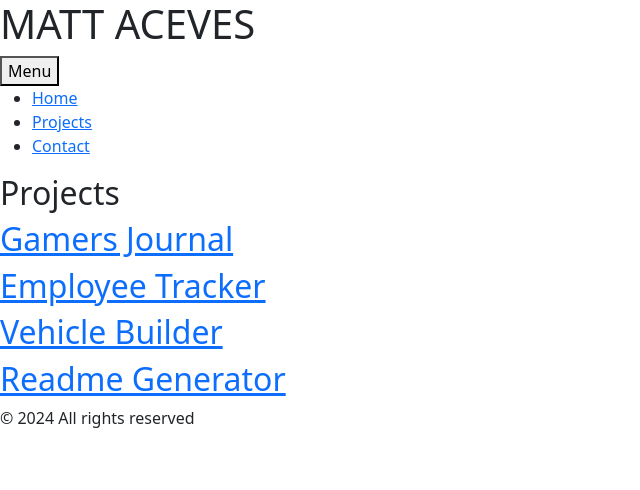
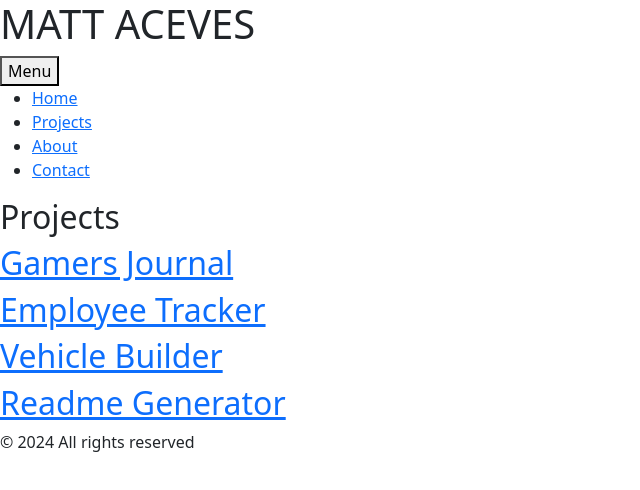
Before and after one commit to mmaceves/Portfolio, a React (Vite) app: page /projects in a window 1280 px wide. Both pictures are taken after a click on the button "Menu". Shown: the top 490 px of the page, without its empty margins (0-640 px from the left). Built offline with nearby package versions, Linux system fonts and the light colour scheme.

Commit message:
added to the navbar

```diff
--- a/src/components/NavBar.jsx
+++ b/src/components/NavBar.jsx
@@ -1,4 +1,4 @@
-import React, { useState } from 'react';
+import { useState } from 'react';
 import { Link } from 'react-router-dom';
 
 function NavBar() {
@@ -17,6 +17,9 @@ function NavBar() {
                         <Link to="/projects">Projects</Link>
                     </li>
                     <li>
+                        <Link to="/about">About</Link>
+                    </li>
+                    <li>
                         <Link to="/contact">Contact</Link>
                     </li>
 
```
